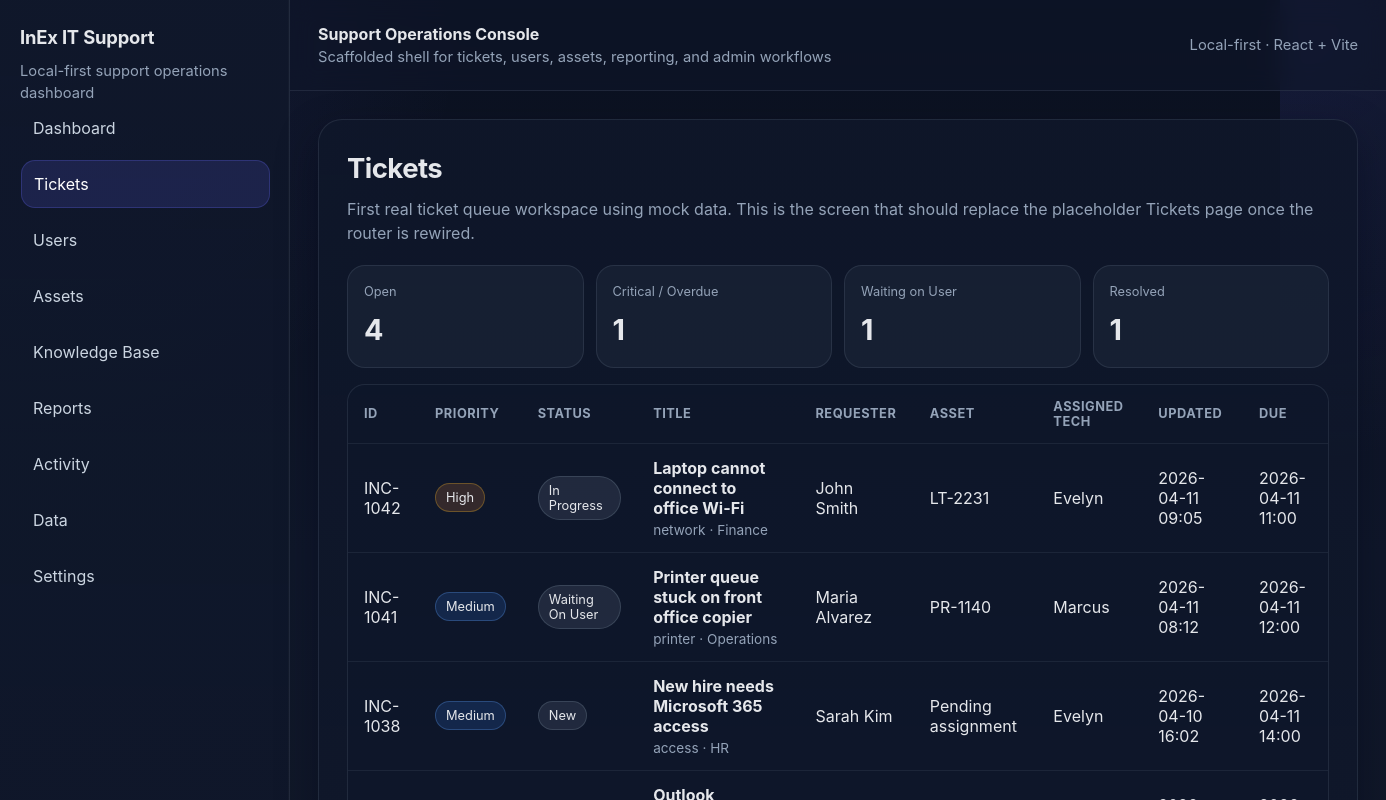
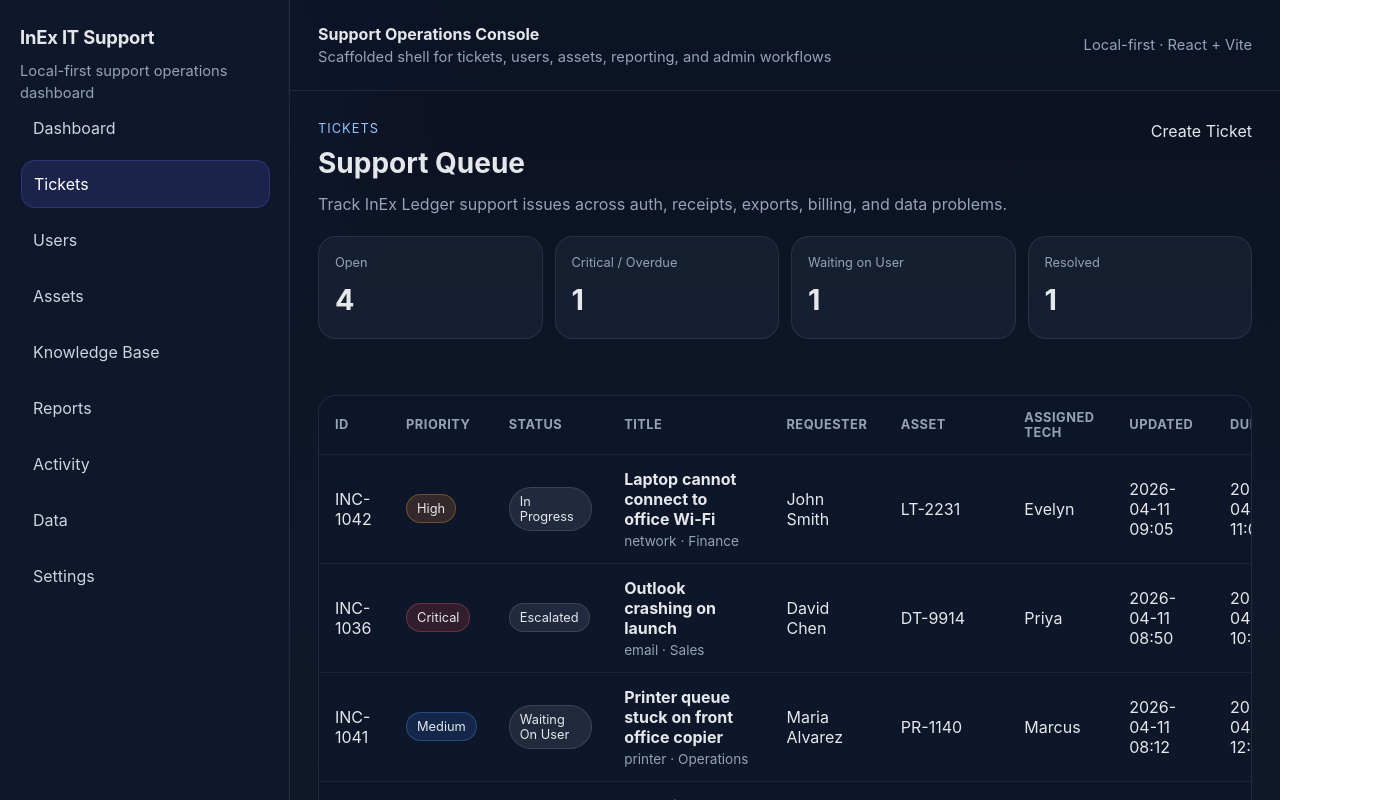
Before and after one commit to Emanuel628/InEx-IT-Support, a React (Vite) app: page /tickets in a window 1280 px wide. Shown: the top 800 px of the page, 1386 px wide, since content can reach past the window. Built offline with nearby package versions, Linux system fonts and the light colour scheme.

Commit message:
Update TicketsWorkspacePage.tsx

```diff
--- a/src/pages/tickets/TicketsWorkspacePage.tsx
+++ b/src/pages/tickets/TicketsWorkspacePage.tsx
@@ -1,19 +1,32 @@
+import { Link } from 'react-router-dom';
 import { TicketStats } from '@/features/tickets/components/TicketStats';
 import { TicketQueueTable } from '@/features/tickets/components/TicketQueueTable';
-import { mockTickets } from '@/features/tickets/data/mockTickets';
+import { getTickets } from '@/features/tickets/lib/ticketStore';
+import '@/features/tickets/styles/tickets.css';
 
 export function TicketsWorkspacePage() {
+  const tickets = getTickets();
+
   return (
-    <section className="placeholder-page">
-      <h2>Tickets</h2>
-      <p>
-        First real ticket queue workspace using mock data. This is the screen that
-        should replace the placeholder Tickets page once the router is rewired.
-      </p>
+    <section className="ticket-workspace-page">
+      <div className="ticket-page-header">
+        <div>
+          <span className="ticket-page-eyebrow">Tickets</span>
+          <h2>Support Queue</h2>
+          <p>
+            Track InEx Ledger support issues across auth, receipts, exports,
+            billing, and data problems.
+          </p>
+        </div>
 
-      <TicketStats tickets={mockTickets} />
+        <Link to="/tickets/new" className="ticket-primary-action">
+          Create Ticket
+        </Link>
+      </div>
+
+      <TicketStats tickets={tickets} />
       <div style={{ height: 16 }} />
-      <TicketQueueTable tickets={mockTickets} />
+      <TicketQueueTable tickets={tickets} />
     </section>
   );
 }
```
